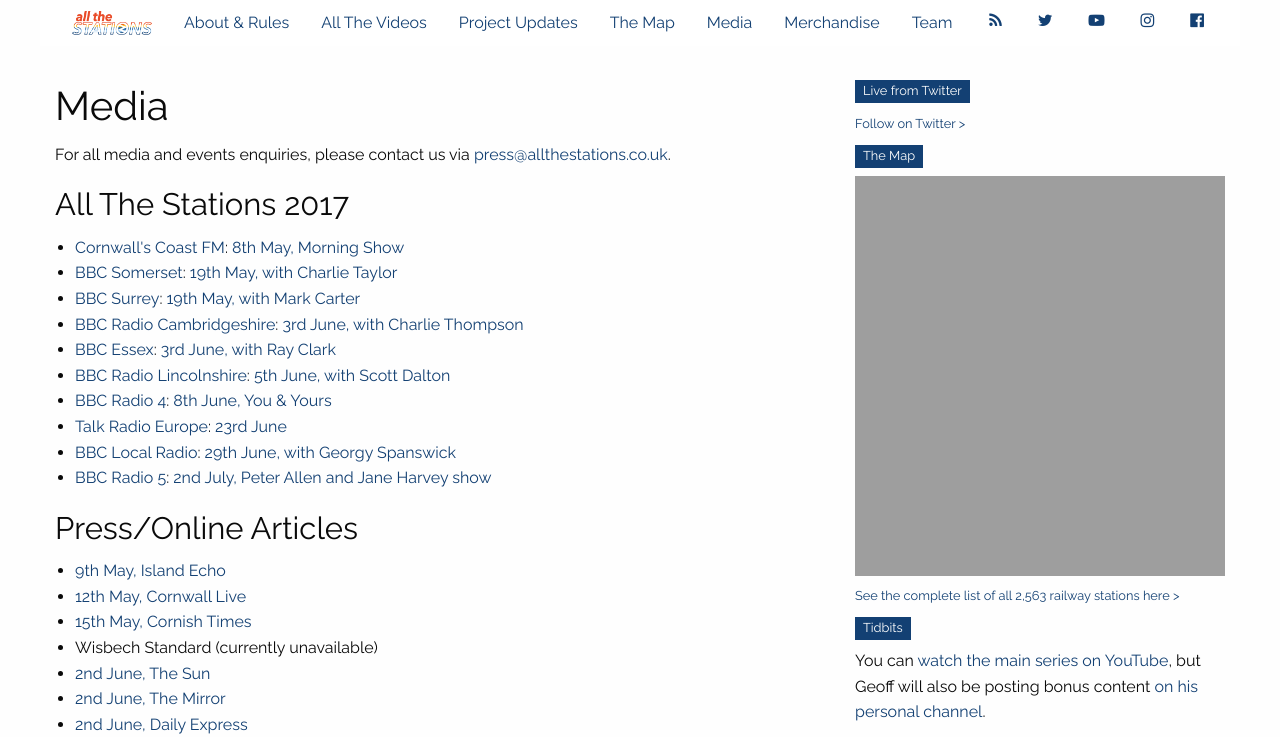
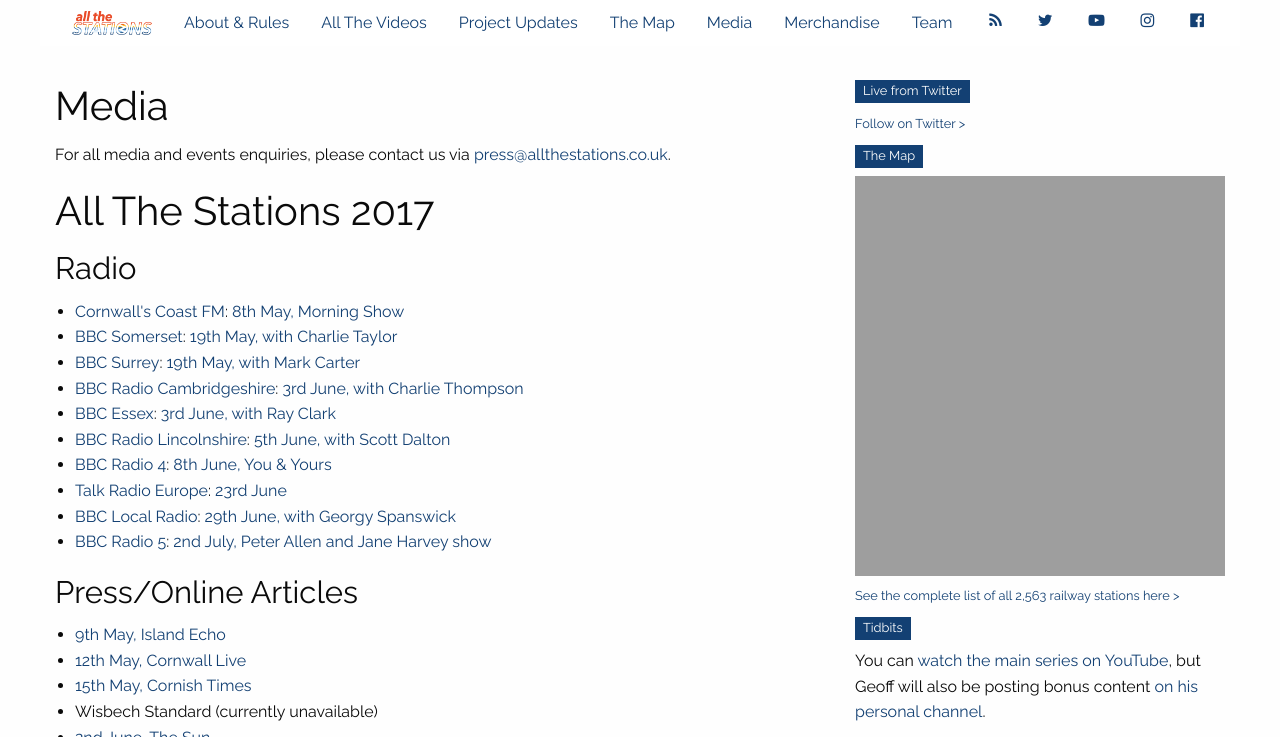
Before and after one commit to khawkins98/all-the-stations, a Jekyll site: the page built from media.md, in a window 1280 px wide and 900 px high, cut to the strip 0-737 px from the top of the window. Built offline with Jekyll 4.4.1, drawn with Linux system fonts in a browser that asks for light colours; nearby versions of some CDN libraries; comment, search, counter and statistics services are not loaded.

Commit message:
Update media.md

```diff
--- a/media.md
+++ b/media.md
@@ -10,7 +10,9 @@
 For all media and events enquiries, please contact us via <a href="mailto:press@allthestations.co.uk">press@allthestations.co.uk</a>.
 
 
-### All The Stations 2017
+## All The Stations 2017
+
+### Radio
 
 - <a href="http://www.coastfm.co.uk/" target="_blank">Cornwall&#39;s Coast FM</a>: <a href="/static/audio/CoastFM-2017-05-08.mp3">8th May, Morning Show</a>
 - <a href="http://www.bbc.co.uk/bbcsomerset" target="_blank">BBC Somerset</a>: <a href="/static/audio/BBCSomerset-2017-05-19.mp3">19th May, with Charlie Taylor</a>
```
